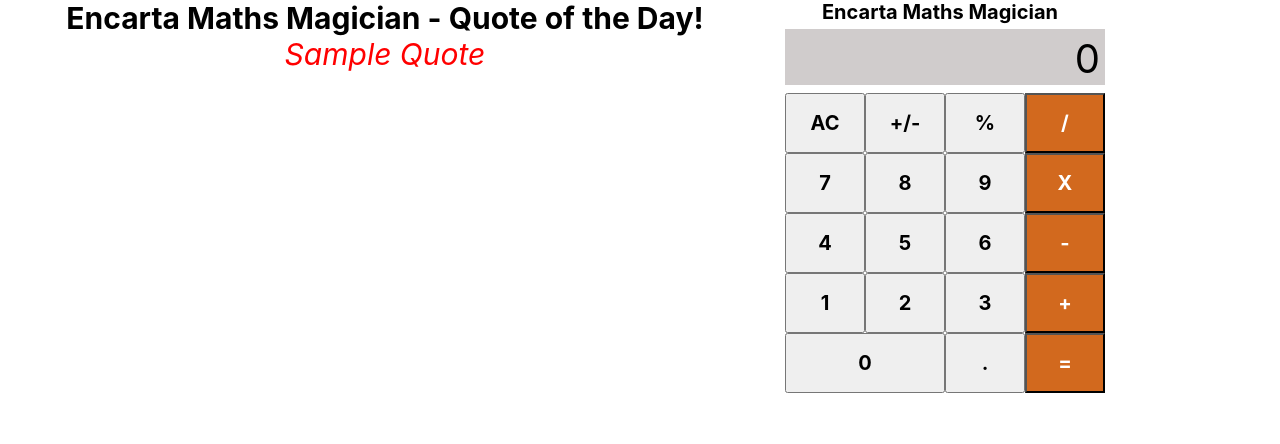
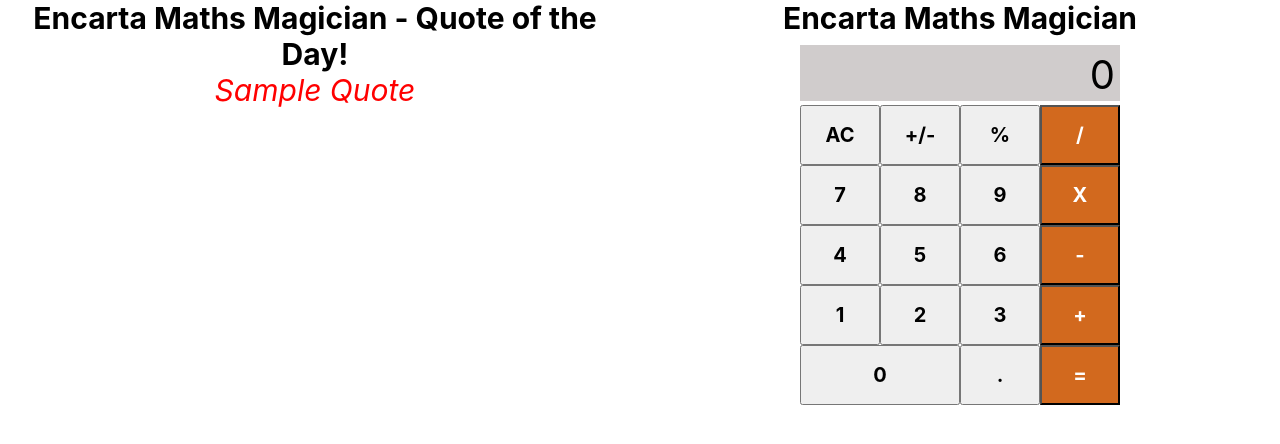
Before and after one commit to anyars-encarta/math-magician, a React (Create React App) app: page / in a window 1280 px wide. Shown: the top 444 px of the page. Built offline with nearby package versions, Linux system fonts and the light colour scheme.

Commit message:
Correct styling

```diff
--- a/src/components/Calculator.css
+++ b/src/components/Calculator.css
@@ -21,7 +21,7 @@
 
 .main {
   float: right;
-  width: 500px;
+  width: 50%;
 }
 
 .header,
@@ -31,7 +31,7 @@
 
 .header {
   text-align: center;
-  margin-right: 180px;
+  font-size: 30px;
 }
 
 .calculator {
@@ -39,8 +39,8 @@
   grid-template-rows: minmax(4rem, auto) repeat(5, 1fr);
   grid-template-columns: repeat(4, 5rem);
   padding: 5px;
-  margin-right: 6rem;
-  margin-right: auto;
+  align-items: center;
+  justify-content: center;
 }
 
 .cal-answer {
--- a/src/components/Quote.css
+++ b/src/components/Quote.css
@@ -21,7 +21,6 @@
 
 .main {
   margin-left: 10px;
-  max-width: 100%;
 }
 
 h1, p {
```
